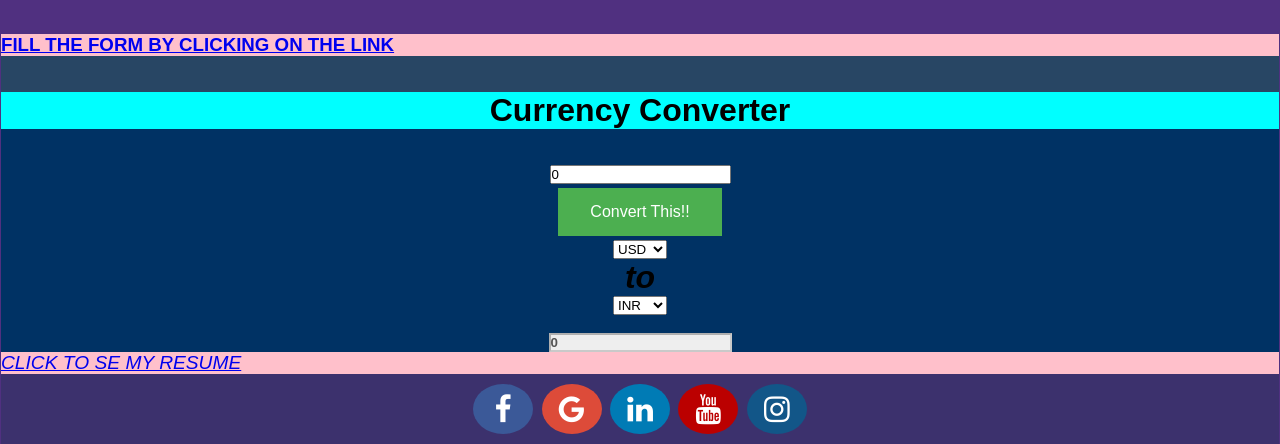
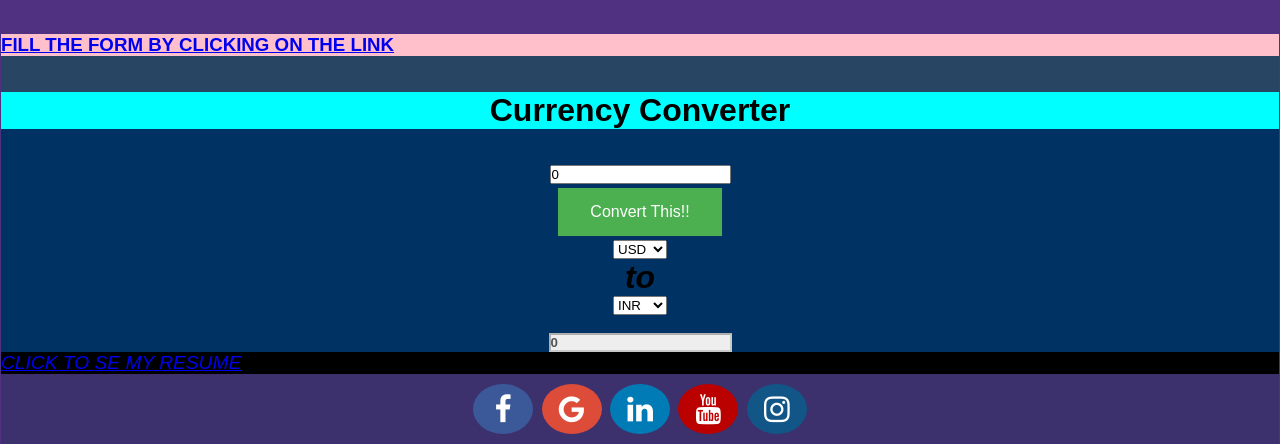
Before and after one commit to Simranjeet3551/assessment-project, a plain HTML site: page index.html in a window 1280 px wide. Shown: the part 3717-4161 px from the top of the page. Drawn offline with Linux system fonts and the light colour scheme.

Commit message:
Update index.html

```diff
--- a/index.html
+++ b/index.html
@@ -126,7 +126,7 @@
     </div>
   </div>
   </center>
-	<div style="background-color:pink">
+	<div style="background-color:rgb(00,00,00)">
 	<big><a href="https://simranjeet3551.github.io/resume/">CLICK TO SE MY RESUME</a></big>
 		</div>
   </div>
```
